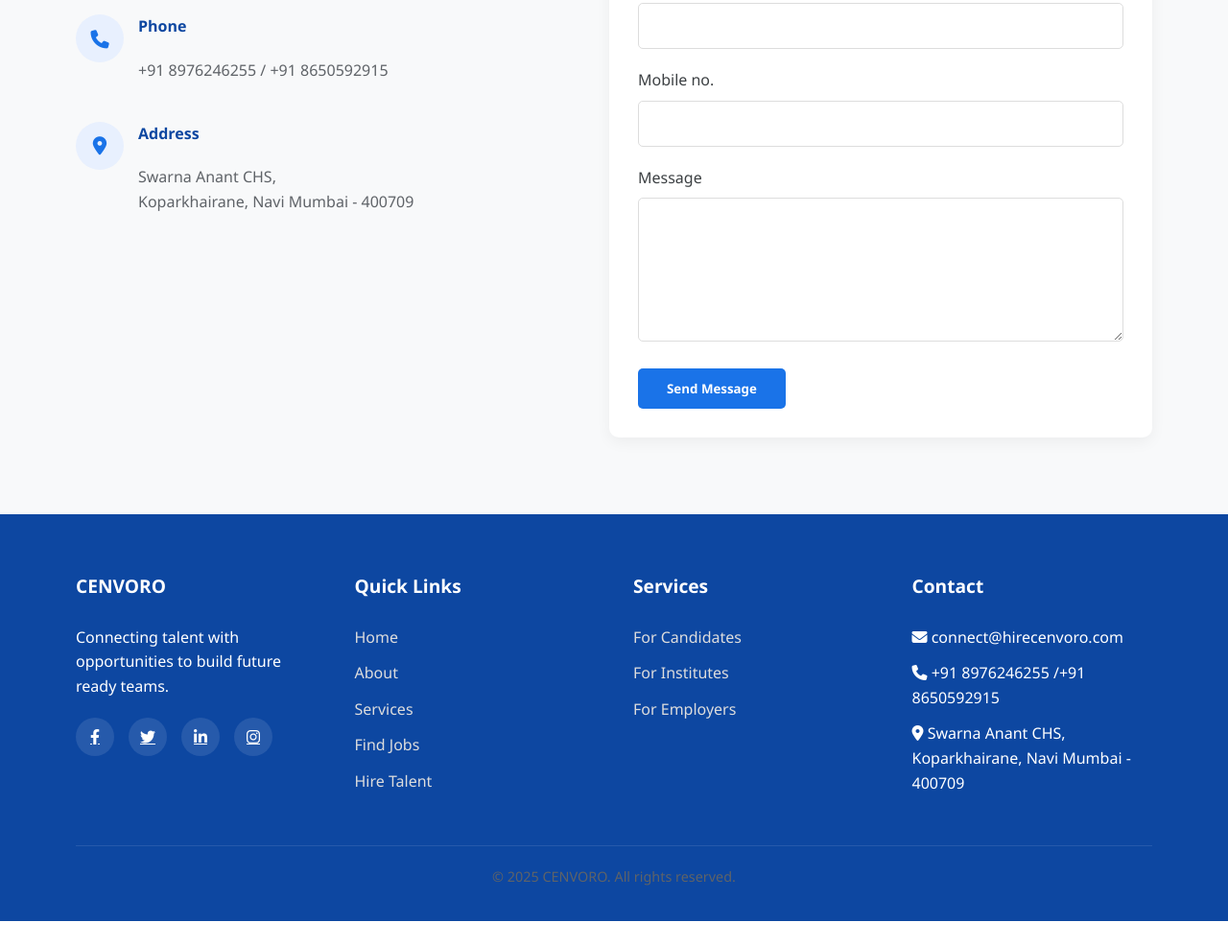
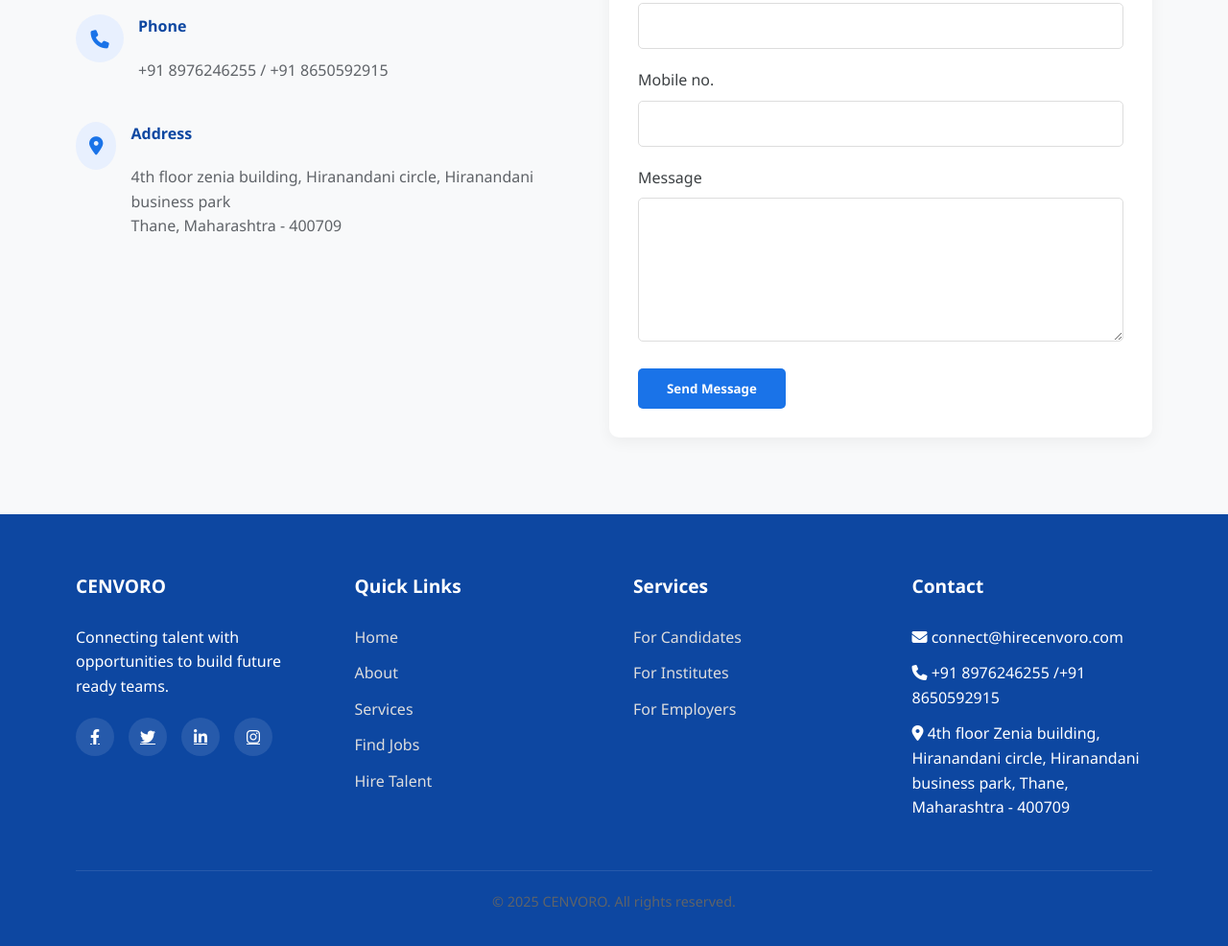
Before and after one commit to sahilshinde371-alt/hirecenvoro.com, a plain HTML site: page index.html in a window 1280 px wide. Shown: the part 2562-3548 px from the top of the page at 96% size. Before the commit the page ends 3522 px from the top, so only its background shows below. Drawn offline with Linux system fonts and the light colour scheme.

Commit message:
Update index.html

```diff
--- a/index.html
+++ b/index.html
@@ -1387,7 +1387,7 @@
                         </div>
                         <div class="contact-details">
                             <h4>Address</h4>
-                            <p>Swarna Anant CHS,<br>Koparkhairane, Navi Mumbai - 400709</p>
+                            <p>4th floor zenia building, Hiranandani circle, Hiranandani business park<br>Thane, Maharashtra - 400709</p>
                         </div>
                     </div>
                 </div>
@@ -1467,7 +1467,7 @@
                     <ul class="footer-links">
                         <li><i class="fas fa-envelope"></i> connect@hirecenvoro.com</li>
                         <li><i class="fas fa-phone"></i> +91 8976246255 /+91 8650592915</li>
-                        <li><i class="fas fa-map-marker-alt"></i> Swarna Anant CHS, Koparkhairane, Navi Mumbai - 400709</li>
+                        <li><i class="fas fa-map-marker-alt"></i> 4th floor Zenia building, Hiranandani circle, Hiranandani business park, Thane, Maharashtra - 400709</li>
                     </ul>
                 </div>
             </div>
```
